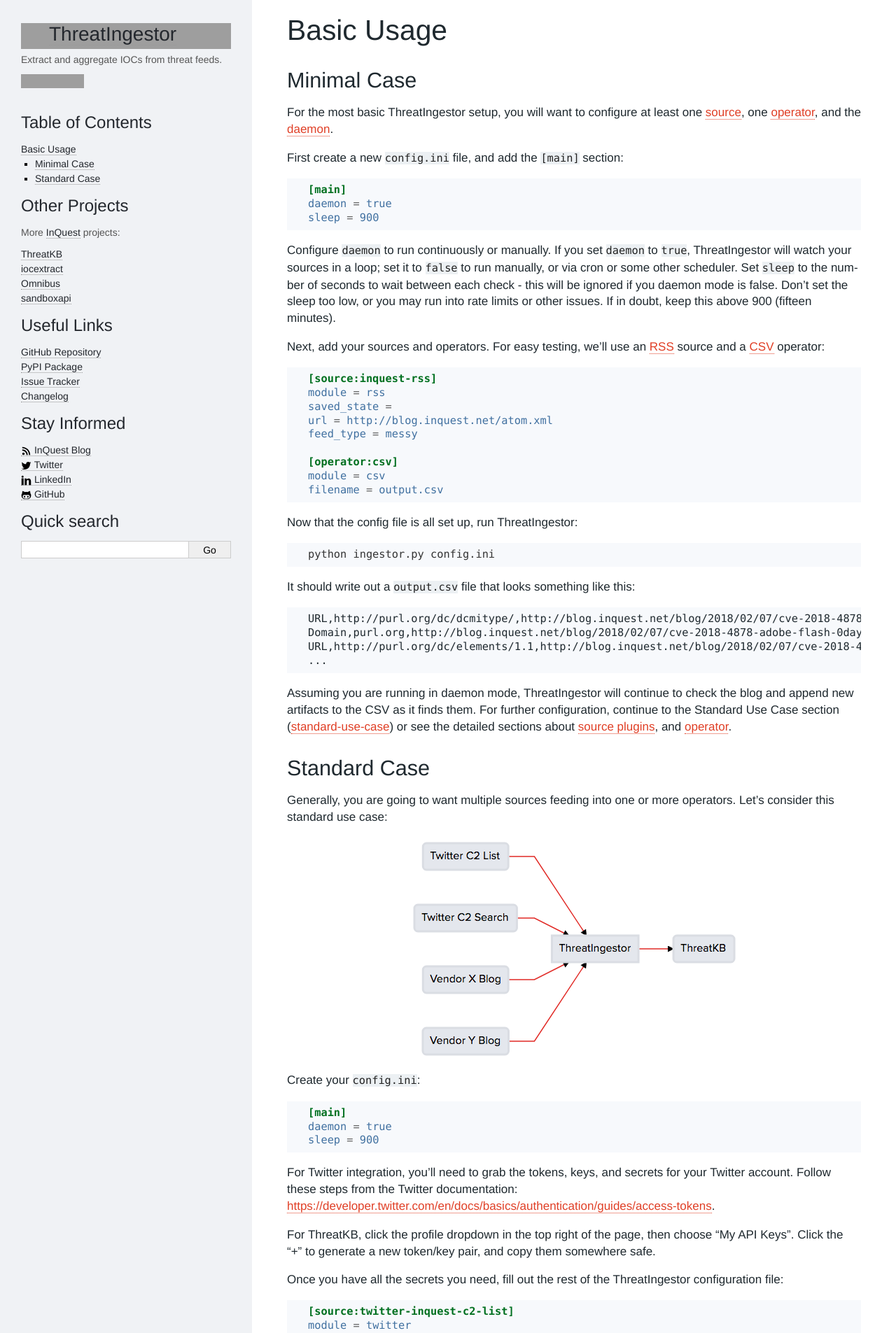
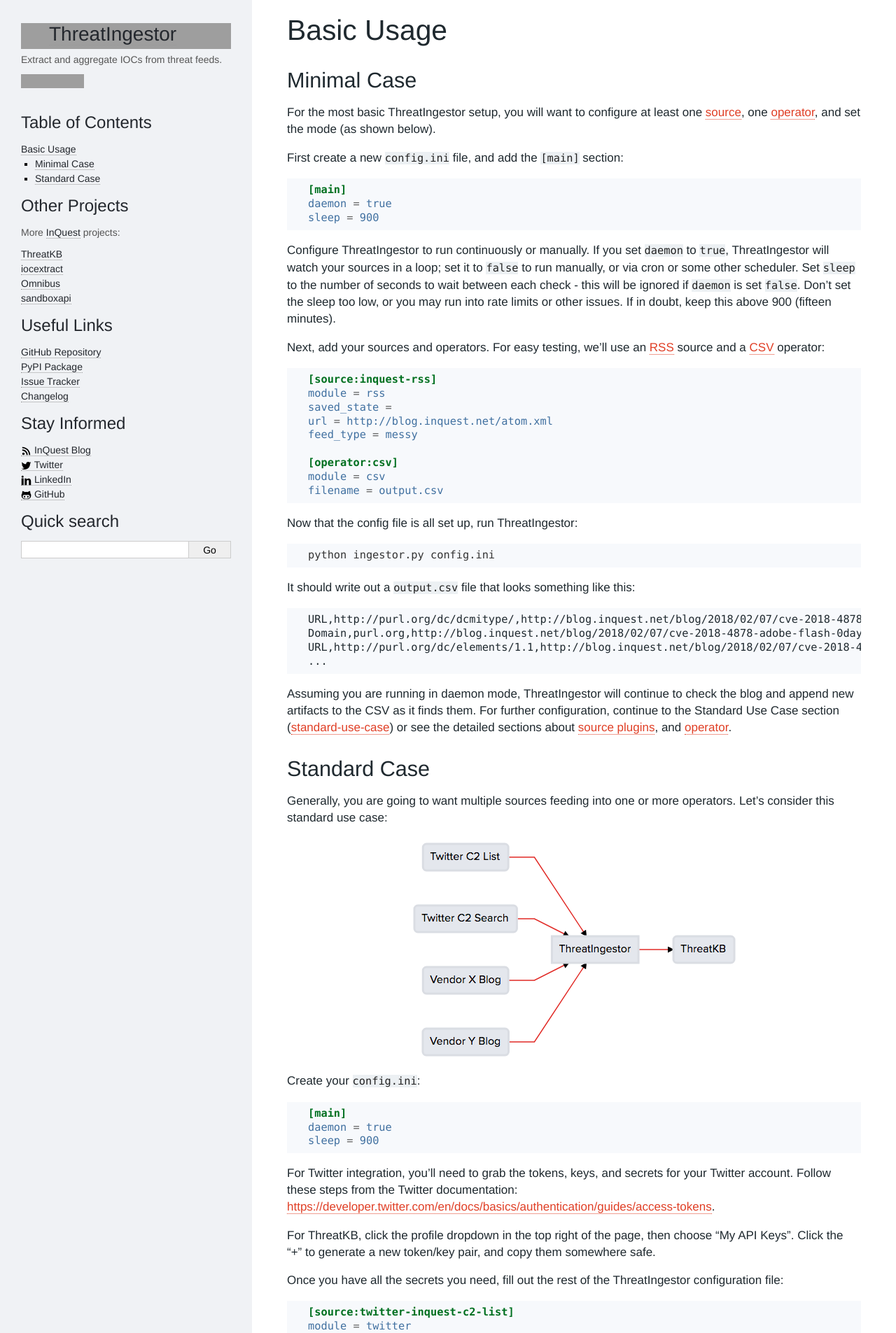
Before and after one commit to InQuest/ThreatIngestor, a Sphinx documentation site: the page built from docs/basicusage.rst, in a window 1280 px wide. Shown: the top 1905 px of the page at 70% size. Built offline with Sphinx 7.4.7, drawn with Linux system fonts in a browser that asks for light colours; some web fonts are replaced; grey boxes are pictures that could not be loaded.

Commit message:
cleaned up instructions for the daemon setting

```diff
--- a/docs/basicusage.rst
+++ b/docs/basicusage.rst
@@ -9,7 +9,7 @@
 ------------
 
 For the most basic ThreatIngestor setup, you will want to configure at least
-one source_, one operator_, and the daemon_.
+one source_, one operator_, and set the mode (as shown below).
 
 First create a new ``config.ini`` file, and add the ``[main]`` section:
 
@@ -19,10 +19,9 @@
     daemon = true
     sleep = 900
 
-.. _daemon:
-Configure ``daemon`` to run continuously or manually. If you set ``daemon`` to ``true``, ThreatIngestor will watch
+Configure ThreatIngestor to run continuously or manually. If you set ``daemon`` to ``true``, ThreatIngestor will watch
 your sources in a loop; set it to ``false`` to run manually, or via cron or some other scheduler.
-Set ``sleep`` to the number of seconds to wait between each check - this will be ignored if you daemon mode is false.
+Set ``sleep`` to the number of seconds to wait between each check - this will be ignored if ``daemon`` is set ``false``.
 Don't set the sleep too low, or you may run into rate limits or other issues.
 If in doubt, keep this above 900 (fifteen minutes).
 
```
